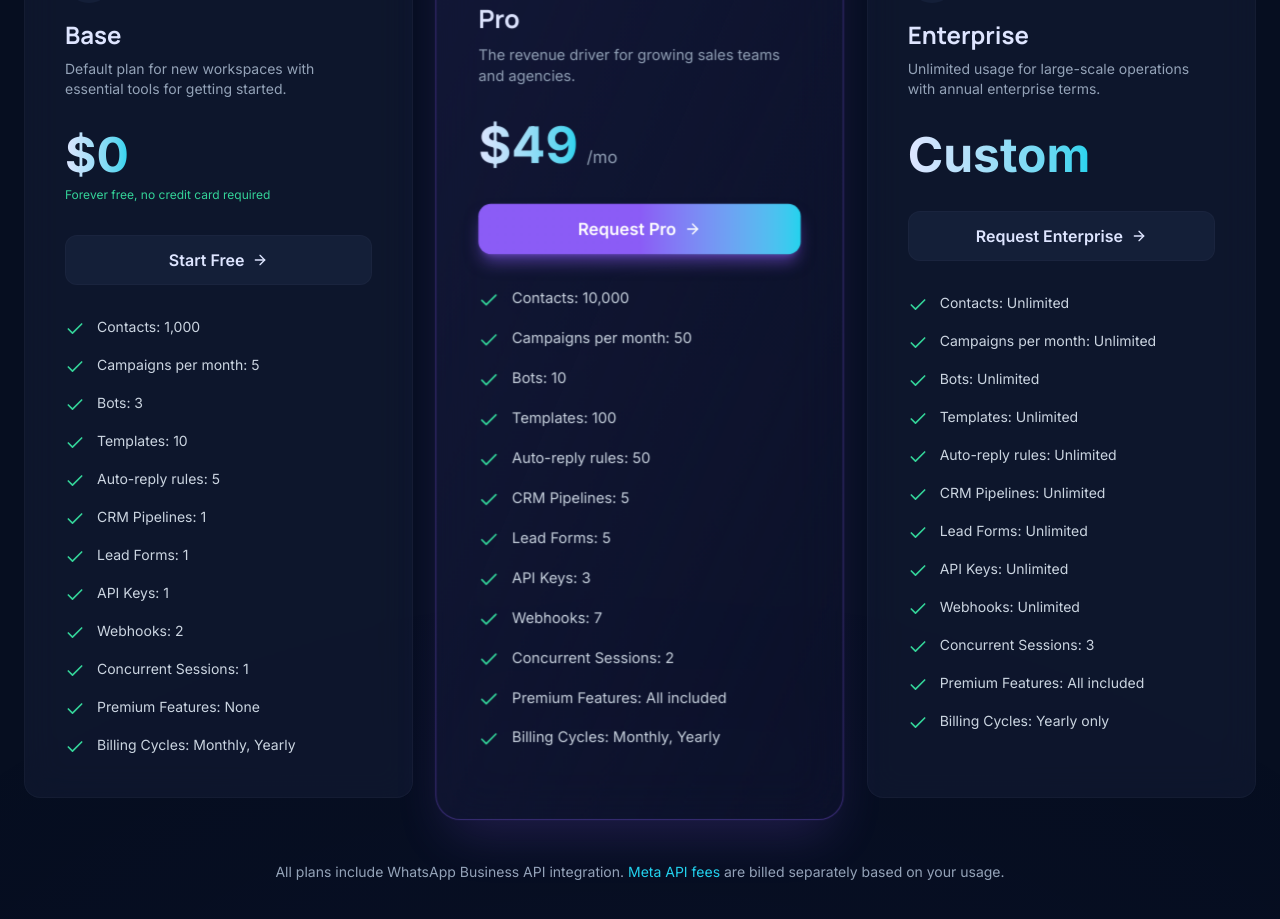
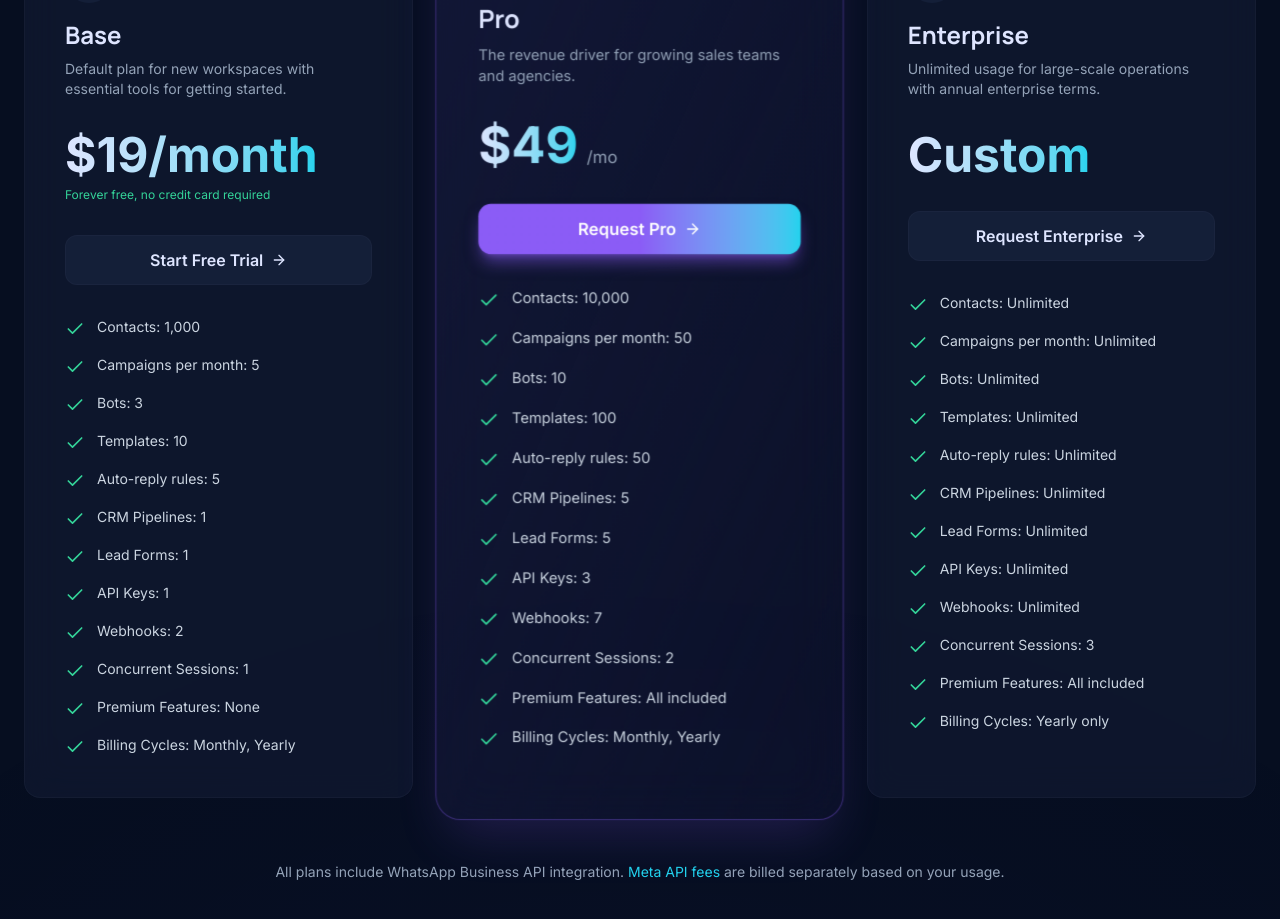
Before and after one commit to Dheeraj2411/pingos-landing, a Next.js app: page / in a window 1280 px wide. Shown: the part 5620-6539 px from the top of the page. Built offline with nearby package versions, Linux system fonts and the light colour scheme; no server answers.

Commit message:
feat: update Base pricing plan to $19/month with revised description

```diff
--- a/src/components/PricingSection.tsx
+++ b/src/components/PricingSection.tsx
@@ -8,7 +8,7 @@ import ContactFormModal from "./ContactFormModal";
 const plans = [
   {
     name: "Base",
-    price: "$0",
+    price: "$19/month",
     period: "",
     description: "Default plan for new workspaces with essential tools for getting started.",
     icon: Zap,
@@ -27,7 +27,7 @@ const plans = [
       { text: "Premium Features: None", included: true },
       { text: "Billing Cycles: Monthly, Yearly", included: true },
     ],
-    cta: "Start Free",
+    cta: "Start Free Trial",
     highlight: false,
   },
   {
```
